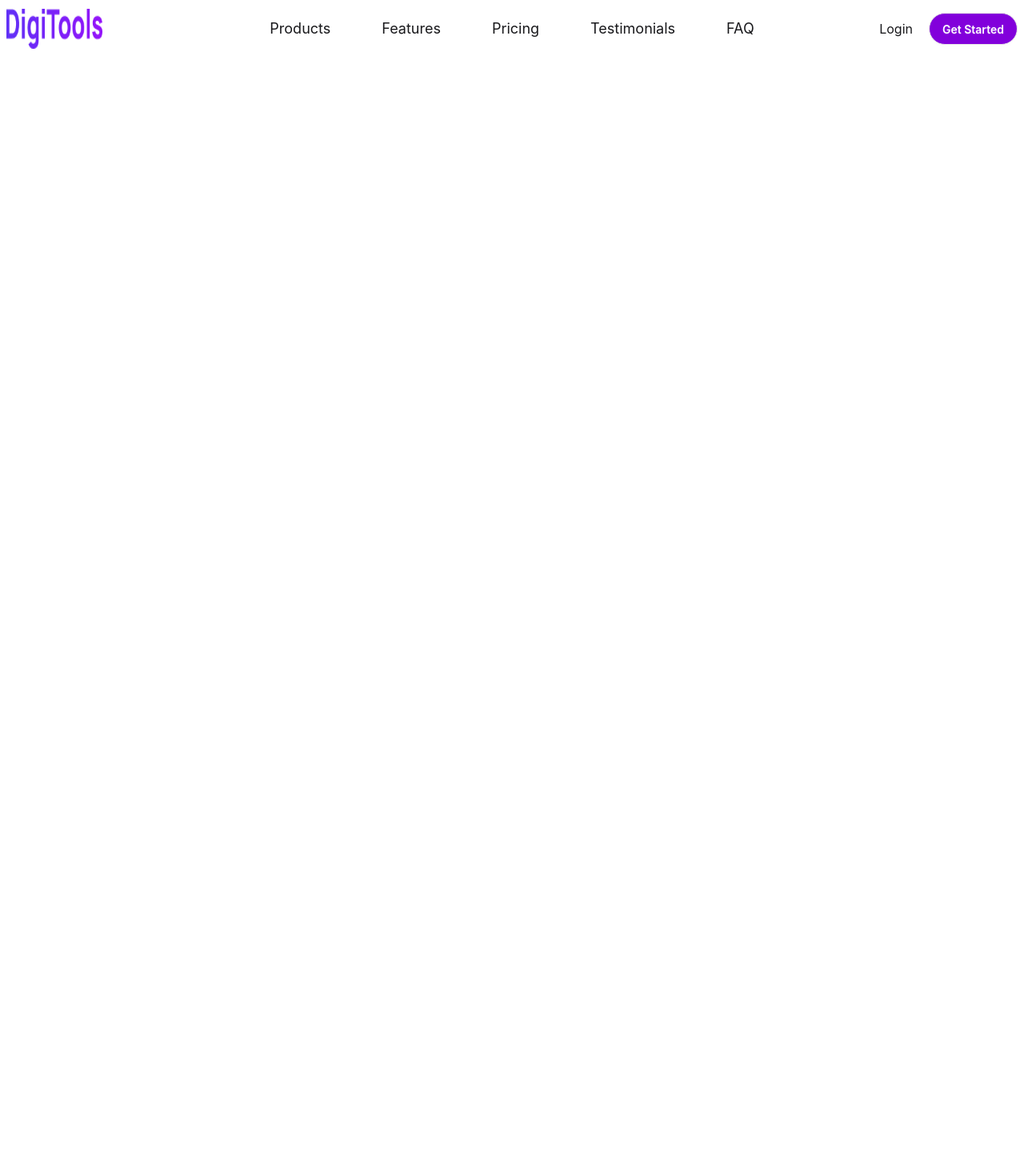
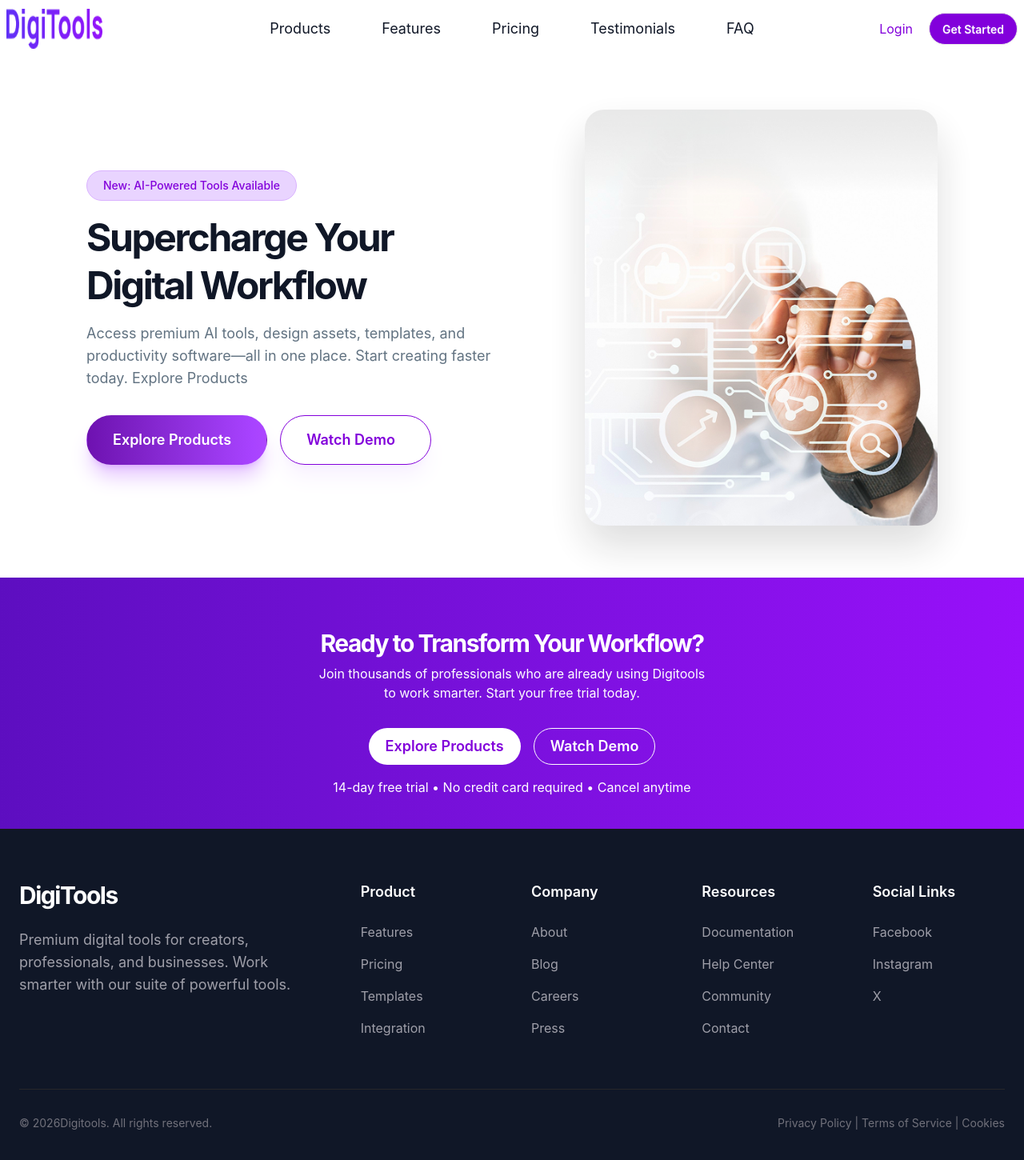
Before and after one commit to raimasaniyat/DigiTools, a React (Vite) app: page / in a window 1280 px wide. Shown: the top 1450 px of the page at 80% size. Before the commit the page ends 800 px from the top, so only its background shows below. Built offline with nearby package versions, Linux system fonts and the light colour scheme.

Commit message:
working on footer

```diff
--- a/index.html
+++ b/index.html
@@ -1,5 +1,5 @@
 <!doctype html>
-<html lang="en">
+<html lang="en" data-theme="light">
   <head>
     <meta charset="UTF-8" />
     <link rel="icon" href="/src/assets/DigiTools.png" />
--- a/src/App.jsx
+++ b/src/App.jsx
@@ -1,4 +1,7 @@
+import Banner from "./Components/Banner/Banner"
+import Footer from "./Components/Footer/Footer"
 import NavBar from "./Components/Nav/NavBar"
+import WorkFlow from "./Components/WorkFlow/WorkFlow"
 
 function App() {
 
@@ -7,6 +10,11 @@ function App() {
     <section className="nav">
       <NavBar></NavBar>
     </section>
+    <section className="banner">
+      <Banner></Banner>
+    </section>
+    <WorkFlow></WorkFlow>
+    <Footer></Footer>
     </>
   )
 }
--- /dev/null
+++ b/src/Components/Banner/Banner.jsx
@@ -0,0 +1,55 @@
+import BannerImage from "../../assets/banner.png";
+
+const Banner = () => {
+  return (
+    <div className="relative min-h-162.5 flex items-center overflow-hidden">
+      <div className=" mx-auto grid grid-cols-1 lg:grid-cols-2 gap-10 items-center relative z-10">
+
+        <div className="space-y-4">
+          <div className="inline-flex items-center gap-2 bg-purple-200 border border-purple-300 text-purple-700 text-sm font-medium px-5 py-2 rounded-full">
+            New: AI-Powered Tools Available
+          </div>
+
+          <h1 className="text-4xl lg:text-5xl font-bold leading-tight tracking-tighter text-[#101727]">
+            Supercharge Your
+            <br />
+            <span className="text-[#101727] bg-clip-text">
+              Digital Workflow
+            </span>
+          </h1>
+
+          <p className="text-lg text-[#627382] max-w-lg">
+            Access premium AI tools, design assets, templates, and productivity
+            software—all in one place. Start creating faster today. Explore Products
+          </p>
+
+          <div className="flex flex-wrap gap-4 pt-4">
+            <button className="bg-linear-to-r from-purple-800 to-purple-500 px-8 py-4 rounded-full font-semibold text-lg shadow-xl shadow-purple-500/30 flex items-center gap-3 group text-white border border-transparent">
+              Explore Products
+              <span className="group-hover:translate-x-1 transition"></span>
+            </button>
+            <button className="bg-transparent px-8 py-4 rounded-full font-semibold text-lg shadow-xl shadow-purple-200/30 flex items-center gap-3 group text-purple-700 border border-purple-700">
+              Watch Demo
+              <span className="group-hover:translate-x-1 transition"></span>
+            </button>
+          </div>
+
+
+        </div>
+
+
+        <div className="relative flex justify-center lg:justify-end">
+          <div className="relative">
+            <img
+              className="relative h-130 w-auto object-contain drop-shadow-2xl rounded-3xl animate-pulse"
+              src={BannerImage}
+              alt="AI Models Banner"
+            />
+          </div>
+        </div>
+      </div>
+    </div>
+  );
+};
+
+export default Banner;
--- /dev/null
+++ b/src/Components/Footer/Footer.jsx
@@ -0,0 +1,135 @@
+
+const Footer = () => {
+  return (
+    <footer className="bg-[#101727] border-t pt-16 pb-10">
+      <div className="max-w-7xl mx-auto px-6">
+        <div className="grid grid-cols-1 md:grid-cols-12 gap-12">
+
+          <div className="md:col-span-4">
+            <div className="flex items-center gap-3 mb-6">
+              <h2 className="text-3xl font-bold tracking-tighter text-white">
+                DigiTools
+              </h2>
+            </div>
+
+            <p className="text-zinc-400 text-lg max-w-md">
+              Premium digital tools for creators, professionals, and businesses. Work smarter with our suite of powerful tools.
+            </p>
+          </div>
+
+
+          <div className="md:col-span-2">
+            <h3 className="text-white font-semibold mb-6 text-lg">Product</h3>
+            <ul className="space-y-4 text-zinc-400">
+              <li>
+                <a href="#" className="hover:text-white transition">
+                  Features
+                </a>
+              </li>
+              <li>
+                <a href="#" className="hover:text-white transition">
+                  Pricing
+                </a>
+              </li>
+              <li>
+                <a href="#" className="hover:text-white transition">
+                  Templates
+                </a>
+              </li>
+              <li>
+                <a href="#" className="hover:text-white transition">
+                  Integration
+                </a>
+              </li>
+            </ul>
+          </div>
+
+          <div className="md:col-span-2">
+            <h3 className="text-white font-semibold mb-6 text-lg">Company</h3>
+            <ul className="space-y-4 text-zinc-400">
+              <li>
+                <a href="#" className="hover:text-white transition">
+                  About
+                </a>
+              </li>
+              <li>
+                <a href="#" className="hover:text-white transition">
+                  Blog
+                </a>
+              </li>
+              <li>
+                <a href="#" className="hover:text-white transition">
+                  Careers
+                </a>
+              </li>
+              <li>
+                <a href="#" className="hover:text-white transition">
+                  Press
+                </a>
+              </li>
+            </ul>
+          </div>
+
+          <div className="md:col-span-2">
+            <h3 className="text-white font-semibold mb-6 text-lg">Resources</h3>
+            <ul className="space-y-4 text-zinc-400">
+              <li>
+                <a href="#" className="hover:text-white transition">
+                  Documentation
+                </a>
+              </li>
+              <li>
+                <a href="#" className="hover:text-white transition">
+                  Help Center
+                </a>
+              </li>
+              <li>
+                <a href="#" className="hover:text-white transition">
+                  Community
+                </a>
+              </li>
+              <li>
+                <a href="#" className="hover:text-white transition">
+                  Contact
+                </a>
+              </li>
+            </ul>
+          </div>
+          <div className="md:col-span-2">
+            <h3 className="text-white font-semibold mb-6 text-lg">Social Links</h3>
+            <ul className="space-y-4 text-zinc-400">
+              <li>
+                <a href="#" className="hover:text-white transition">
+                  Facebook
+                </a>
+              </li>
+              <li>
+                <a href="#" className="hover:text-white transition">
+                  Instagram
+                </a>
+              </li>
+              <li>
+                <a href="#" className="hover:text-white transition">
+                  X
+                </a>
+              </li>
+            </ul>
+          </div>
+        </div>
+
+
+        <div className="mt-16 pt-8 border-t border-zinc-800 flex flex-col md:flex-row items-center justify-between gap-4 text-sm text-zinc-500">
+          <div><p>© {new Date().getFullYear()}Digitools. All rights reserved.</p></div>
+
+          <div className="flex gap-6">
+            <a href="#" className="hover:text-red-400 transition">
+                Privacy Policy | Terms of Service | Cookies
+            </a>
+          </div>
+        </div>
+      </div>
+    </footer>
+  );
+};
+
+export default Footer;
--- a/src/Components/Nav/NavBar.jsx
+++ b/src/Components/Nav/NavBar.jsx
@@ -12,24 +12,24 @@ const NavBar = () => {
                 <div className="navbar-center hidden md:flex">
                     <ul className="menu menu-horizontal gap-10 px-1 text-lg">
                     <li>
-                        <a>Products</a>
+                        <a className='hover:bg-transparent focus:bg-transparent'>Products</a>
                     </li>
                     <li>
-                        <a>Features</a>
+                        <a className='hover:bg-transparent focus:bg-transparent'>Features</a>
                     </li>
                     <li>
-                        <a>Pricing</a>
+                        <a className='hover:bg-transparent focus:bg-transparent'>Pricing</a>
                     </li>
                     <li>
-                        <a>Testimonials</a>
+                        <a className='hover:bg-transparent focus:bg-transparent'>Testimonials</a>
                     </li>
                     <li>
-                        <a>FAQ</a>
+                        <a className='hover:bg-transparent focus:bg-transparent'>FAQ</a>
                     </li>
                     </ul>
                 </div>
                 <div className="navbar-end gap-5">
-                    <a href='#'>Login</a>
+                    <a href='#' className='text-purple-700'>Login</a>
                     <a className="btn bg-purple-700 rounded-full text-white">Get Started</a>
                 </div>
             </div>
--- /dev/null
+++ b/src/Components/WorkFlow/WorkFlow.jsx
@@ -0,0 +1,25 @@
+
+const WorkFlow = () => {
+    return (
+        <div className="bg-linear-to-r from-violet-800 to-purple-600  pt-16 pb-10 text-center text-white">
+            <div className="w-125 mx-auto">
+                <h2 className="text-3xl font-bold tracking-tighter mb-2">
+                    Ready to Transform Your Workflow?
+                </h2>
+                <p>Join thousands of professionals who are already using Digitools to work smarter. Start your free trial today.</p>
+            </div>
+            <div className="flex flex-wrap gap-4 pt-4 my-4 justify-center">
+                <button className="bg-white px-5 py-2  rounded-full font-semibold text-lg  flex items-center gap-3 group text-purple-700 border border-transparent">
+                Explore Products
+                </button>
+                <button className="bg-transparent to-purple-500 px-5 py-2 rounded-full font-semibold text-lg  flex items-center gap-3 group text-white border border-white">
+                Watch Demo
+                </button>
+            </div>
+
+                <p>14-day free trial • No credit card required • Cancel anytime</p>
+        </div>
+    );
+};
+
+export default WorkFlow;
--- a/src/index.css
+++ b/src/index.css
@@ -5,6 +5,9 @@
     width: 120px;
     height: 50px;
 }
+.menu li{
+    color: #101727;
+}
 .menu li:hover{
     color: blueviolet;
 }
```
